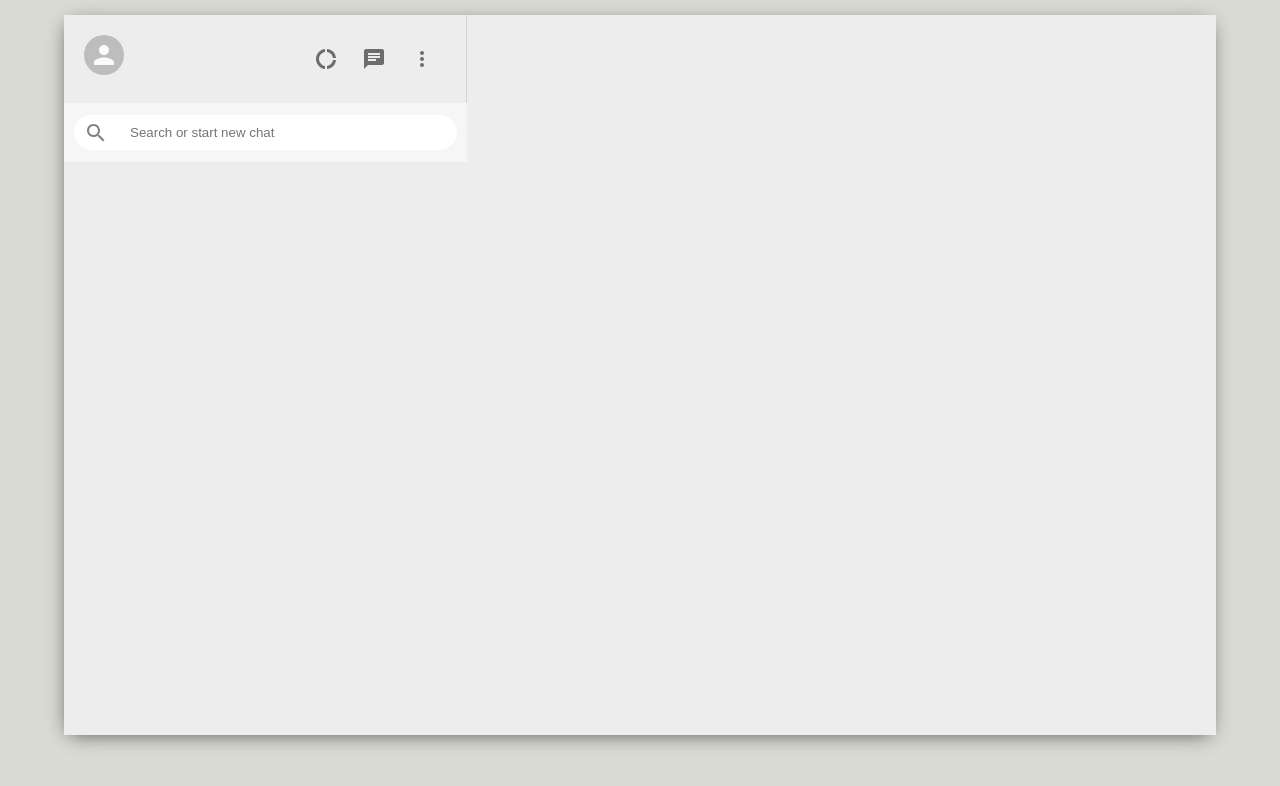
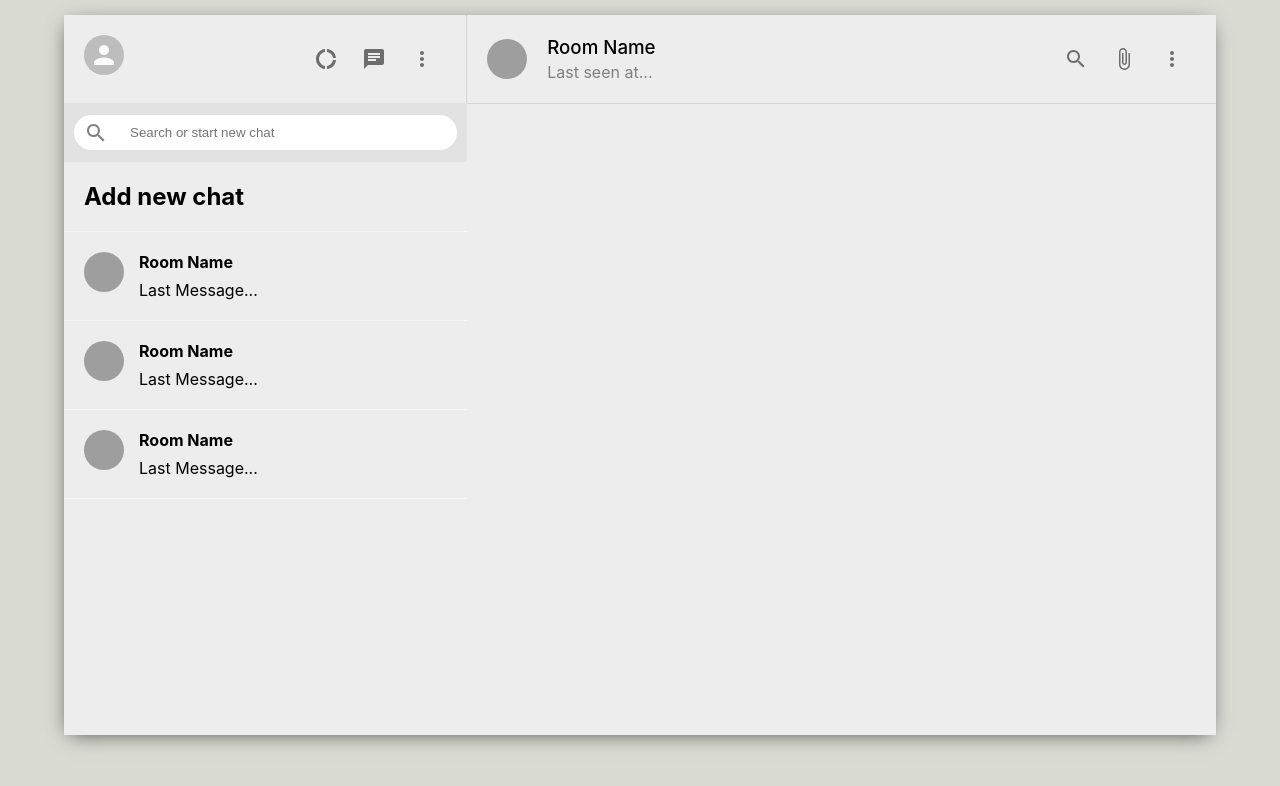
Before and after one commit to abhishekdam/chat-app, a React (Create React App) app: page / in a window 1280 px wide. Shown: the top 786 px of the page. Built offline with nearby package versions, Linux system fonts and the light colour scheme; grey boxes are pictures that could not be loaded.

Commit message:
side bar is styled now moving towards the chat section

```diff
--- a/src/App.js
+++ b/src/App.js
@@ -1,4 +1,5 @@
 import "./App.css";
+import Chat from "./components/Chat";
 import Sidebar from "./components/Sidebar";
 
 function App() {
@@ -10,6 +11,7 @@ function App() {
         {/* Sidebar */}
         <Sidebar></Sidebar>
         {/* Chat */}
+        <Chat></Chat>
       </div>
     </div>
   );
--- /dev/null
+++ b/src/components/Chat.css
@@ -0,0 +1,30 @@
+.chat {
+  flex: 0.65;
+}
+
+.chat_header {
+  padding: 20px;
+  display: flex;
+  align-items: center;
+  border-bottom: 1px solid lightgray;
+}
+
+.chat_headerInfo {
+  flex: 1;
+  padding-left: 20px;
+}
+
+.chat_headerInfo > h3 {
+  margin-bottom: 3px;
+  font-weight: 500;
+}
+
+.chat_headerInfo > p {
+  color: gray;
+}
+
+.chat_headerRight {
+  display: flex;
+  justify-content: space-between;
+  min-width: 100px;
+}
--- /dev/null
+++ b/src/components/Chat.js
@@ -0,0 +1,43 @@
+import React, { useEffect, useState } from "react";
+import "./Chat.css";
+import { AttachFile, SearchOutlined, MoreVert } from "@material-ui/icons";
+import { Avatar, IconButton } from "@material-ui/core";
+
+function Chat() {
+  const [seed, setSeed] = useState("");
+
+  useEffect(() => {
+    setSeed(Math.floor(Math.random() * 5000));
+  }, []);
+
+  return (
+    <div className="chat">
+      {/* Chat header containg the info about the reaciver last seen and etc */}
+      <div className="chat_header">
+        <Avatar
+          src={`https://avatars.dicebear.com/api/human/${seed}.svg`}></Avatar>
+        <div className="chat_headerInfo">
+          <h3>Room Name</h3>
+          <p>Last seen at...</p>
+        </div>
+        <div className="chat_headerRight">
+          <IconButton>
+            <SearchOutlined></SearchOutlined>
+          </IconButton>
+          <IconButton>
+            <AttachFile></AttachFile>
+          </IconButton>
+          <IconButton>
+            <MoreVert></MoreVert>
+          </IconButton>
+        </div>
+      </div>
+      {/* all the chats */}
+      <div className="chat_body"></div>
+      {/* the chat footer containing the text box and the send button */}
+      <div className="chat_footer"></div>
+    </div>
+  );
+}
+
+export default Chat;
--- a/src/components/Sidebar.css
+++ b/src/components/Sidebar.css
@@ -1,13 +1,11 @@
 .sidebar {
-  display: flex;
   flex: 0.35;
-  flex-direction: column;
 }
 
 .sidebar_search {
   display: flex;
   align-items: center;
-  background-color: #f6f6f6;
+  background-color: #e2e2e2;
   height: 39px;
   padding: 10px;
 }
@@ -25,7 +23,7 @@
 .sidebar_searchContainer {
   display: flex;
   align-items: center;
-  background-color: white;
+  background-color: rgb(255, 255, 255);
   width: 100%;
   height: 35px;
   border-radius: 20px;
--- a/src/components/Sidebar.js
+++ b/src/components/Sidebar.js
@@ -1,6 +1,7 @@
 import React from "react";
 import { Avatar, IconButton } from "@material-ui/core";
 import "./Sidebar.css";
+import SidebarChat from "./SidebarChat";
 import ChatIcon from "@material-ui/icons/Chat";
 import { DonutLarge, MoreVert, SearchOutlined } from "@material-ui/icons";
 
@@ -34,7 +35,13 @@ function Sidebar() {
           <input type="text" placeholder="Search or start new chat" />
         </div>
       </div>
-      <div className="sidebar_chats"></div>
+      {/* sidebar chat list */}
+      <div className="sidebar_chats">
+        <SidebarChat addNewChat></SidebarChat>
+        <SidebarChat></SidebarChat>
+        <SidebarChat></SidebarChat>
+        <SidebarChat></SidebarChat>
+      </div>
     </div>
   );
 }
--- /dev/null
+++ b/src/components/SidebarChat.css
@@ -0,0 +1,19 @@
+.sidebarChat {
+  display: flex;
+  padding: 20px;
+  cursor: pointer;
+  border-bottom: 1px solid #f6f6f6;
+}
+
+.sidebarChat:hover {
+  background-color: #bdbdbd28;
+}
+
+.sidebarChat_info {
+  margin-left: 15px;
+}
+
+.sidebarChat_info > h2 {
+  font-size: 16px;
+  margin-bottom: 8px;
+}
--- /dev/null
+++ b/src/components/SidebarChat.js
@@ -0,0 +1,33 @@
+import React, { useEffect, useState } from "react";
+import { Avatar } from "@material-ui/core";
+import "./SidebarChat.css";
+
+function SidebarChat({ addNewChat }) {
+  const [seed, setSeed] = useState("");
+
+  useEffect(() => {
+    setSeed(Math.floor(Math.random() * 5000));
+  }, []);
+  const createChat = () => {
+    const roomName = prompt("Please enter name for the chat");
+    if (roomName) {
+      // do some clever data base stuff
+    }
+  };
+  return !addNewChat ? (
+    <div className="sidebarChat">
+      <Avatar
+        src={`https://avatars.dicebear.com/api/human/${seed}.svg`}></Avatar>
+      <div className="sidebarChat_info">
+        <h2>Room Name</h2>
+        <p>Last Message...</p>
+      </div>
+    </div>
+  ) : (
+    <div className="sidebarChat" onClick={createChat}>
+      <h2>Add new chat</h2>
+    </div>
+  );
+}
+
+export default SidebarChat;
```
